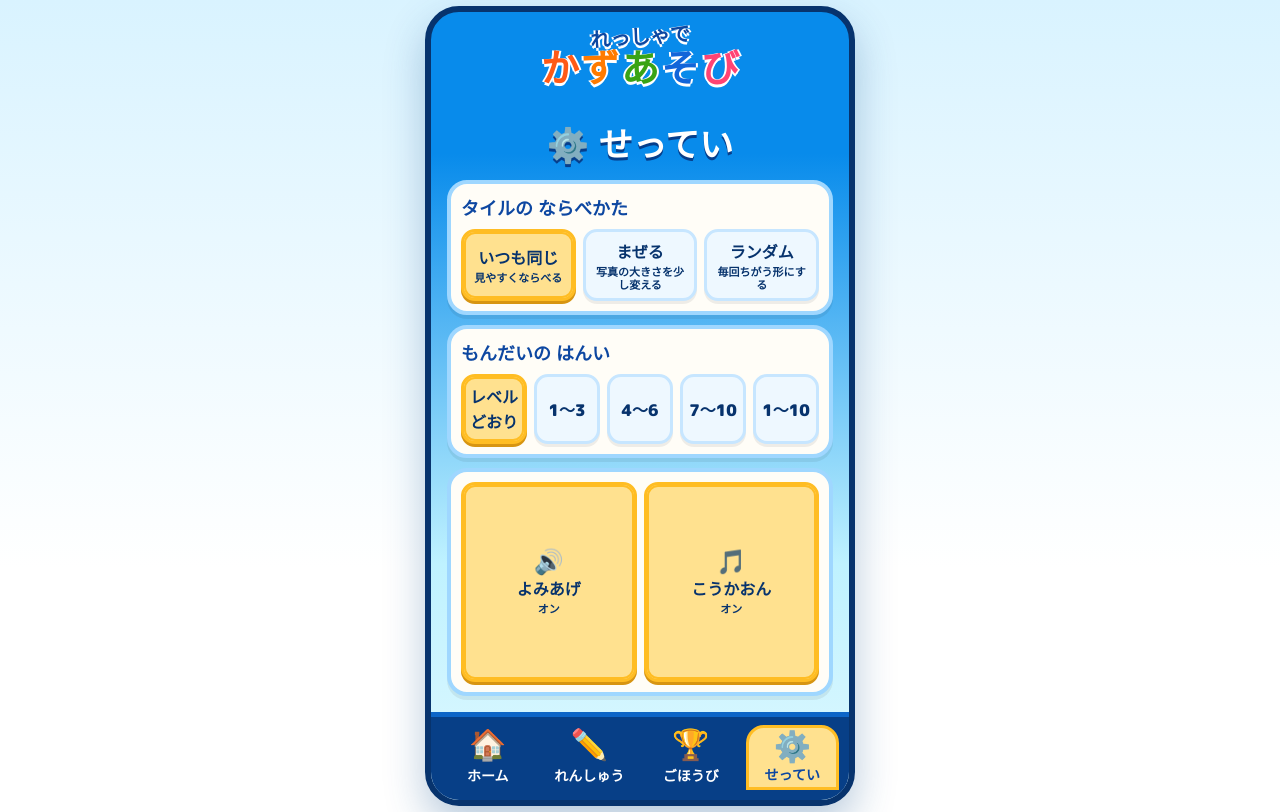
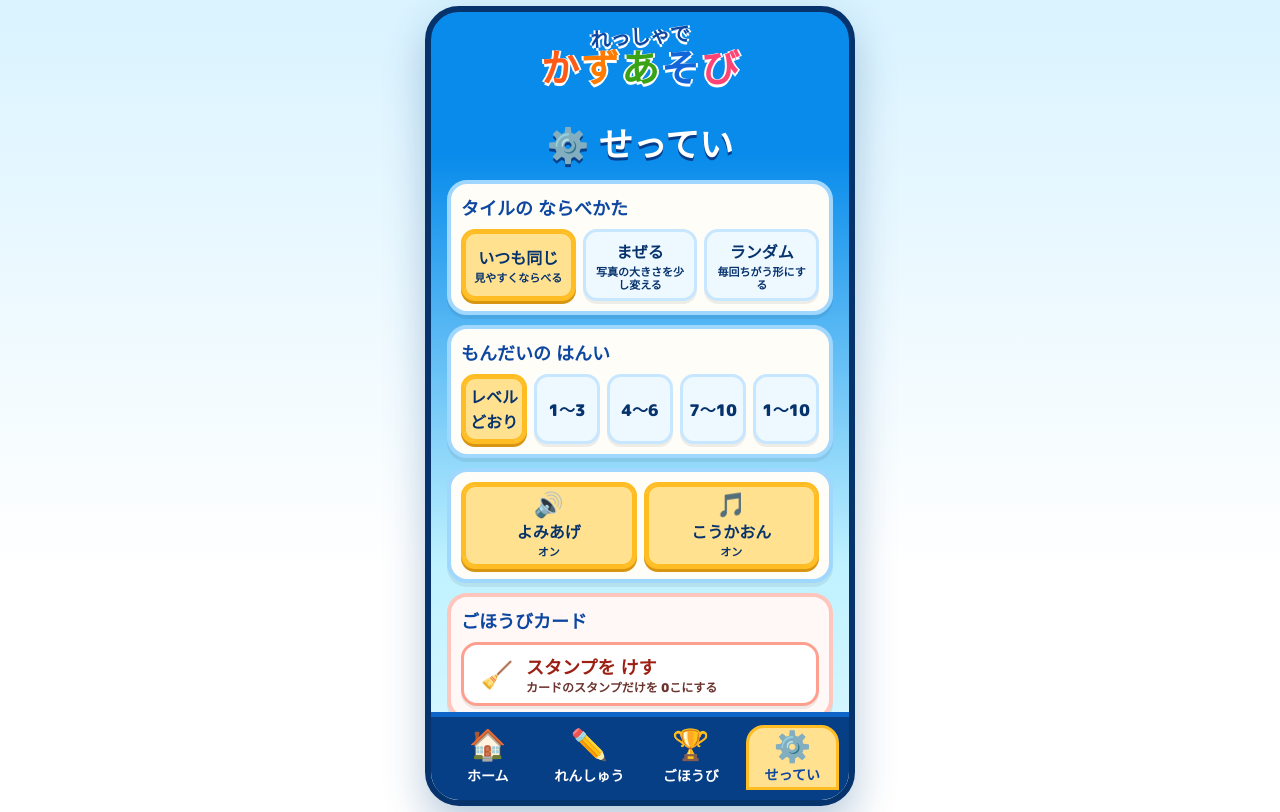
Before and after one commit to tsubasa-narita/train-numbers, a React (Vite) app: page / in a window 1280 px wide. Both pictures are taken after a click on the button "⚙️ せってい". Built offline with nearby package versions, Linux system fonts and the light colour scheme.

Commit message:
Add stamp reset setting

```diff
--- a/src/main.tsx
+++ b/src/main.tsx
@@ -238,7 +238,7 @@ function completeSession(progress: Progress, quiz: QuizState): Progress {
   return next;
 }
 
-function progressReducer(progress: Progress, action: { type: 'toggleVoice' } | { type: 'updateSettings'; settings: Partial<Settings> } | { type: 'finish'; quiz: QuizState }) {
+function progressReducer(progress: Progress, action: { type: 'toggleVoice' } | { type: 'updateSettings'; settings: Partial<Settings> } | { type: 'resetStamps' } | { type: 'finish'; quiz: QuizState }) {
   if (action.type === 'toggleVoice') {
     const nextVoice = !progress.settings.voiceEnabled;
     return { ...progress, settings: { ...progress.settings, voiceEnabled: nextVoice, soundEnabled: nextVoice } };
@@ -246,6 +246,9 @@ function progressReducer(progress: Progress, action: { type: 'toggleVoice' } | {
   if (action.type === 'updateSettings') {
     const nextSettings = { ...progress.settings, ...action.settings };
     return { ...progress, settings: { ...nextSettings, soundEnabled: nextSettings.voiceEnabled || nextSettings.effectsEnabled } };
+  }
+  if (action.type === 'resetStamps') {
+    return { ...progress, totalStars: 0, unlockedTrainIds: unlockedIds(0), lastPlayedAt: new Date().toISOString() };
   }
   return completeSession(progress, action.quiz);
 }
@@ -326,7 +329,7 @@ function App() {
           ) : tab === 'practice' ? (
             <Practice progress={progress} onStart={() => startQuiz('practice')} />
           ) : tab === 'settings' ? (
-            <SettingsPanel settings={progress.settings} onChange={(settings) => dispatch({ type: 'updateSettings', settings })} />
+            <SettingsPanel settings={progress.settings} onChange={(settings) => dispatch({ type: 'updateSettings', settings })} onResetStamps={() => dispatch({ type: 'resetStamps' })} />
           ) : (
             <RewardPanel progress={progress} sound={effects} />
           )}
@@ -572,7 +575,7 @@ function RewardPanel({ progress, sound }: { progress: Progress; sound: boolean }
   );
 }
 
-function SettingsPanel({ settings, onChange }: { settings: Settings; onChange: (settings: Partial<Settings>) => void }) {
+function SettingsPanel({ settings, onChange, onResetStamps }: { settings: Settings; onChange: (settings: Partial<Settings>) => void; onResetStamps: () => void }) {
   const tileOptions: { value: TilePattern; label: string; hint: string }[] = [
     { value: 'fixed', label: 'いつも同じ', hint: '見やすくならべる' },
     { value: 'shuffle', label: 'まぜる', hint: '写真の大きさを少し変える' },
@@ -585,6 +588,11 @@ function SettingsPanel({ settings, onChange }: { settings: Settings; onChange: (
     { value: '7-10', label: '7〜10' },
     { value: '1-10', label: '1〜10' },
   ];
+  const confirmResetStamps = () => {
+    if (window.confirm('ごほうびカードのスタンプを ぜんぶ けします。よろしいですか?')) {
+      onResetStamps();
+    }
+  };
   return (
     <div className="settings">
       <h1>⚙️ せってい</h1>
@@ -621,6 +629,14 @@ function SettingsPanel({ settings, onChange }: { settings: Settings; onChange: (
           <small>{settings.effectsEnabled ? 'オン' : 'オフ'}</small>
         </button>
       </section>
+      <section className="setting-group danger">
+        <h2>ごほうびカード</h2>
+        <button className="reset-stamps" onClick={confirmResetStamps}>
+          <span>🧹</span>
+          <strong>スタンプを けす</strong>
+          <small>カードのスタンプだけを 0こにする</small>
+        </button>
+      </section>
     </div>
   );
 }
--- a/src/styles.css
+++ b/src/styles.css
@@ -787,11 +787,11 @@ button { font: inherit; border: 0; cursor: pointer; touch-action: manipulation;
   line-height: .8;
 }
 .settings {
-  height: 100%;
+  min-height: 100%;
   display: grid;
-  grid-template-rows: auto auto auto 1fr;
+  align-content: start;
   gap: 10px;
-  padding: 8px 4px;
+  padding: 8px 4px 98px;
   color: #07336d;
 }
 .settings h1 {
@@ -864,6 +864,39 @@ button { font: inherit; border: 0; cursor: pointer; touch-action: manipulation;
   line-height: 1;
   margin-bottom: 3px;
 }
+.setting-group.danger {
+  border-color: #ffc6bd;
+  background: #fff8f6;
+}
+.reset-stamps {
+  min-height: 62px;
+  display: grid;
+  grid-template-columns: 42px 1fr;
+  align-items: center;
+  column-gap: 8px;
+  padding: 8px 12px;
+  border-radius: 16px;
+  border: 3px solid #ff9f8f;
+  background: #fff;
+  color: #9c1f12;
+  text-align: left;
+  font-weight: 900;
+  box-shadow: 0 3px 0 #0001;
+}
+.reset-stamps span {
+  grid-row: 1 / 3;
+  font-size: 26px;
+  line-height: 1;
+  text-align: center;
+}
+.reset-stamps strong {
+  font-size: 18px;
+}
+.reset-stamps small {
+  color: #6b342f;
+  font-size: 12px;
+  line-height: 1.2;
+}
 .tabs {
   position: absolute; left: 0; right: 0; bottom: 0; height: 88px; background: #073f87; display: grid; grid-template-columns: repeat(4, 1fr);
   border-top: 5px solid #0d65c7; padding: 8px 10px 10px; gap: 8px;
```
